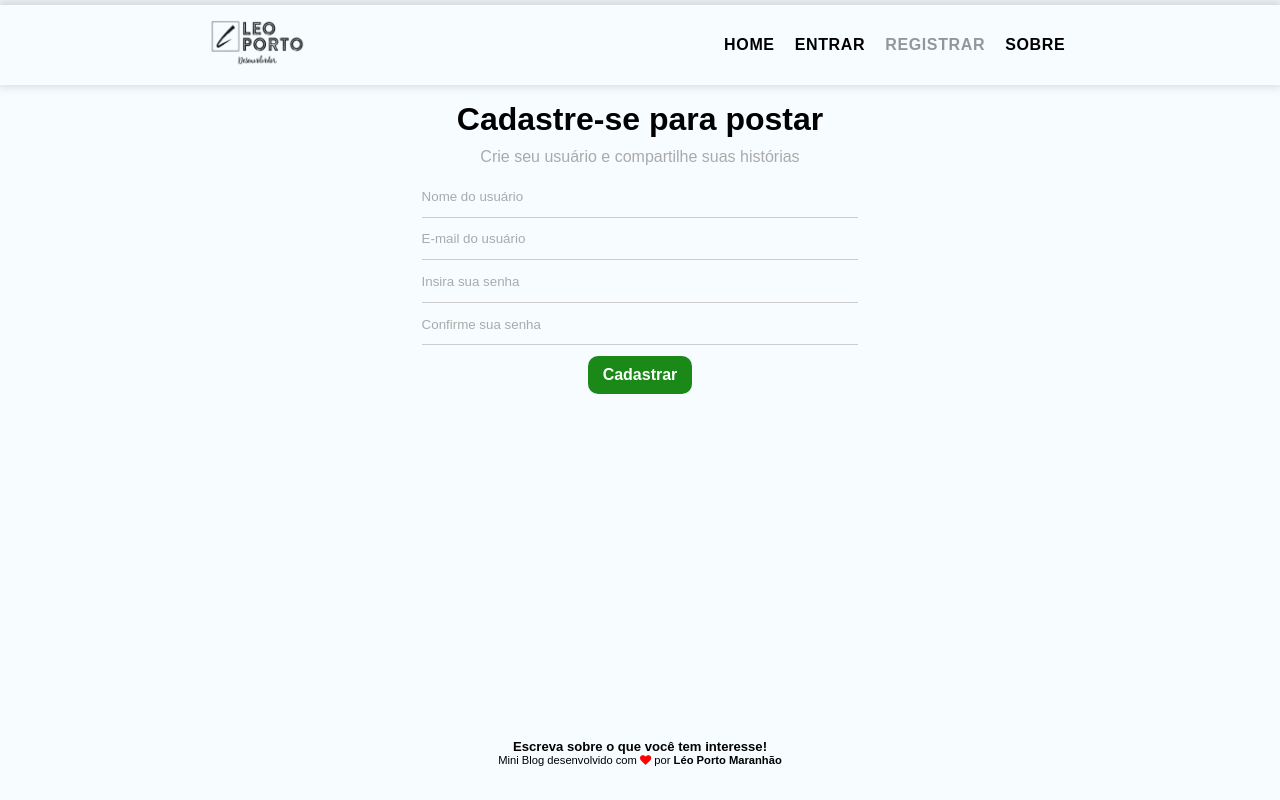
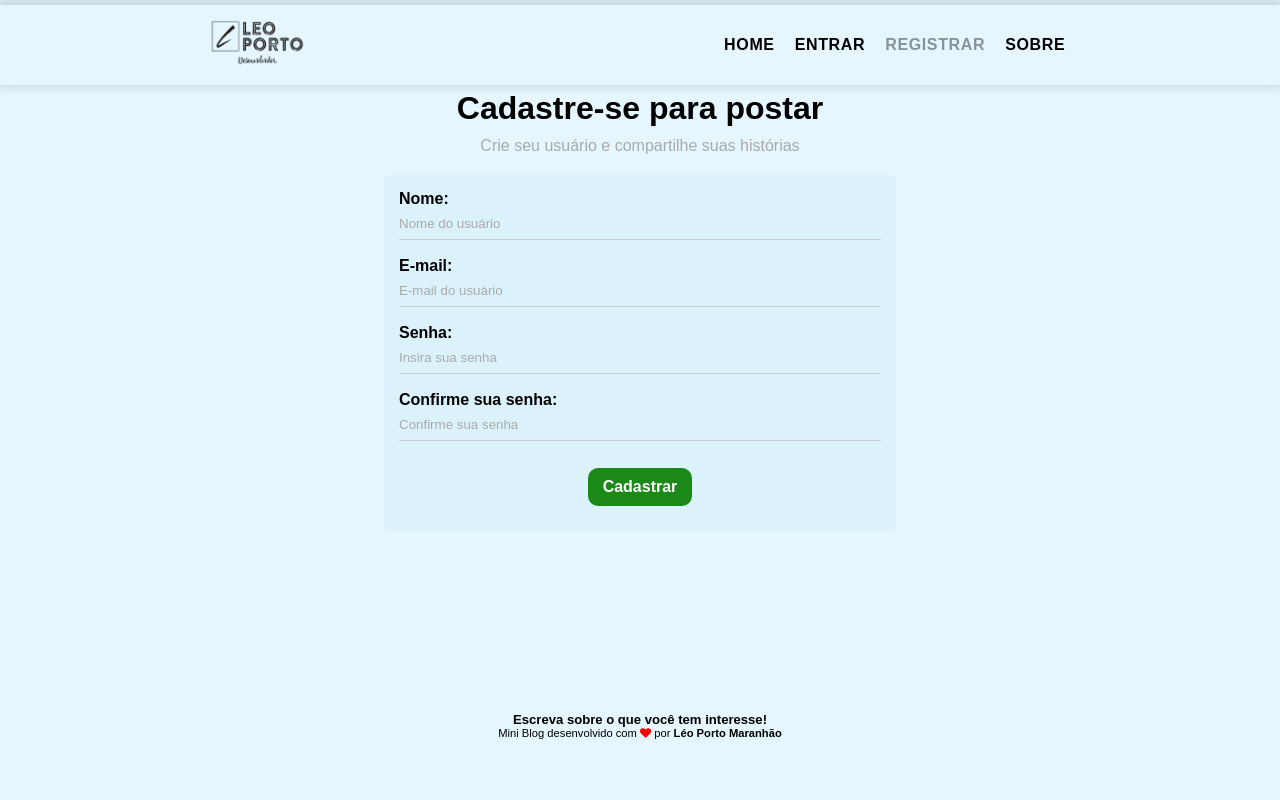
Before and after one commit to LeozinhoPortoM/react-miniblog, a React (Create React App) app: page /register in a window 1280 px wide. Built offline with nearby package versions, Linux system fonts and the light colour scheme; no server answers; the HTML template or start-up script is replaced by a standard one.

Commit message:
setting styles

```diff
--- a/src/index.css
+++ b/src/index.css
@@ -5,7 +5,7 @@
 }
 
 body {
-  background-color: #f6fcff;
+  background-color: #e5f6fe;
   font-family: "Montserrat", sans-serif;
 }
 
@@ -25,8 +25,16 @@ a {
 }
 
 form {
-  max-width: 70%;
+  max-width: 80%;
   margin: 0 auto;
+  padding: 15px;
+  background-color: rgba(134, 194, 222, 0.09);
+  border-radius: 5px;
+}
+
+form span{
+  text-align: left;
+  font-weight: bolder;
 }
 
 label {
@@ -39,7 +47,8 @@ input,
 textarea {
   border: none;
   border-bottom: 1px solid #ccc;
-  padding: 0.8rem 0;
+  padding: 0.5rem 0;
+  margin-bottom: 1rem;
   background-color: transparent;
 }
 
--- a/src/main/App.css
+++ b/src/main/App.css
@@ -1,6 +1,6 @@
 .container {
+  width: 100%;
   display: flex;
   justify-content: center;
   min-height: 75vh;
-  margin: 1rem;
 }
--- a/src/pages/Login/index.jsx
+++ b/src/pages/Login/index.jsx
@@ -41,6 +41,7 @@ export default function Login() {
       <p>Faça o login para utilizar o sistema</p>
       <form onSubmit={handleSubmit}>
         <label>
+          <span>E-mail:</span>
           <input
             type="email"
             name="email"
@@ -51,6 +52,7 @@ export default function Login() {
           />
         </label>
         <label>
+          <span>Senha:</span>
           <input
             type="password"
             name="password"
--- a/src/pages/Login/style.css
+++ b/src/pages/Login/style.css
@@ -5,5 +5,5 @@
 
 .login p {
     color: #aaa;
-    margin: 10px 0;
+    margin: 10px 0 20px;
 }
--- a/src/pages/Register/index.jsx
+++ b/src/pages/Register/index.jsx
@@ -51,6 +51,7 @@ export default function Register() {
       <p>Crie seu usuário e compartilhe suas histórias</p>
       <form onSubmit={handleSubmit}>
         <label>
+          <span>Nome:</span>
           <input
             type="text"
             name="displayName"
@@ -61,6 +62,7 @@ export default function Register() {
           />
         </label>
         <label>
+          <span>E-mail:</span>
           <input
             type="email"
             name="email"
@@ -71,6 +73,7 @@ export default function Register() {
           />
         </label>
         <label>
+          <span>Senha:</span>
           <input
             type="password"
             name="password"
@@ -81,6 +84,7 @@ export default function Register() {
           />
         </label>
         <label>
+          <span>Confirme sua senha:</span>
           <input
             type="password"
             name="confirmPassword"
--- a/src/pages/Register/style.css
+++ b/src/pages/Register/style.css
@@ -5,5 +5,5 @@
 
 .register p{
     color: #aaa;
-    margin: 10px 0;
+    margin: 10px 0 20px;
 }
```
